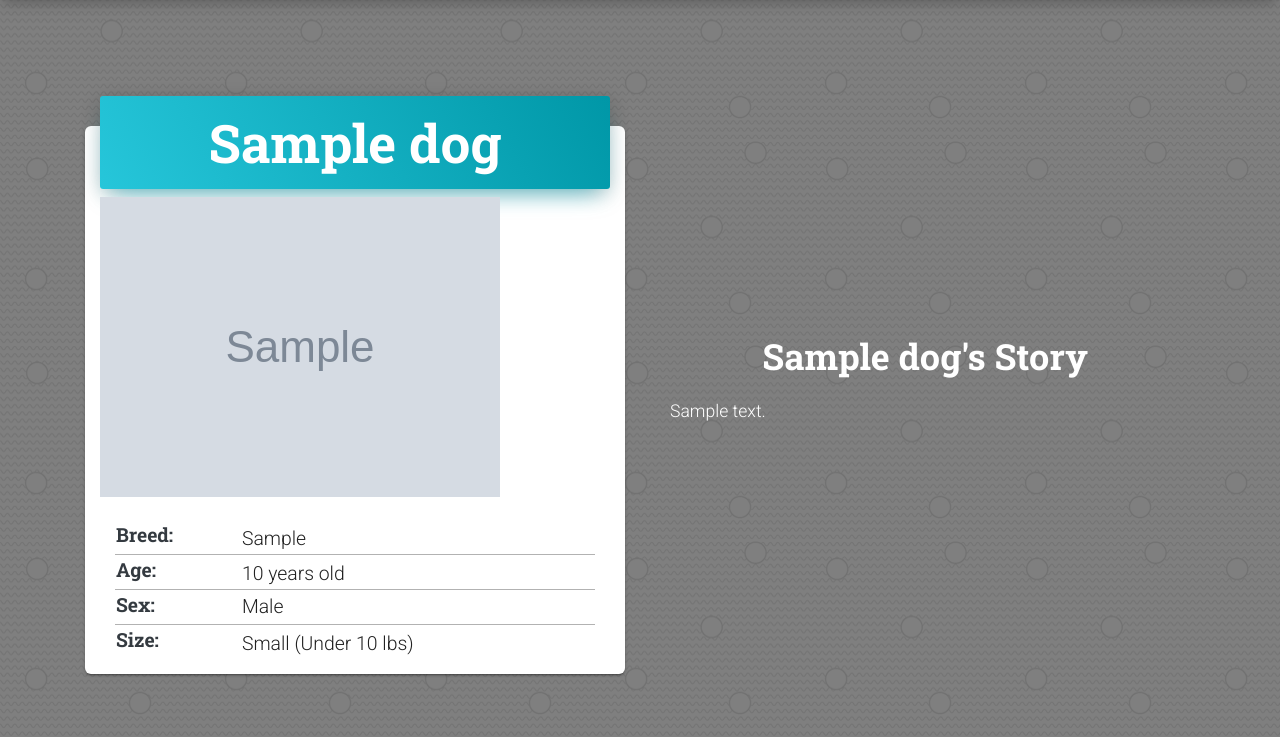
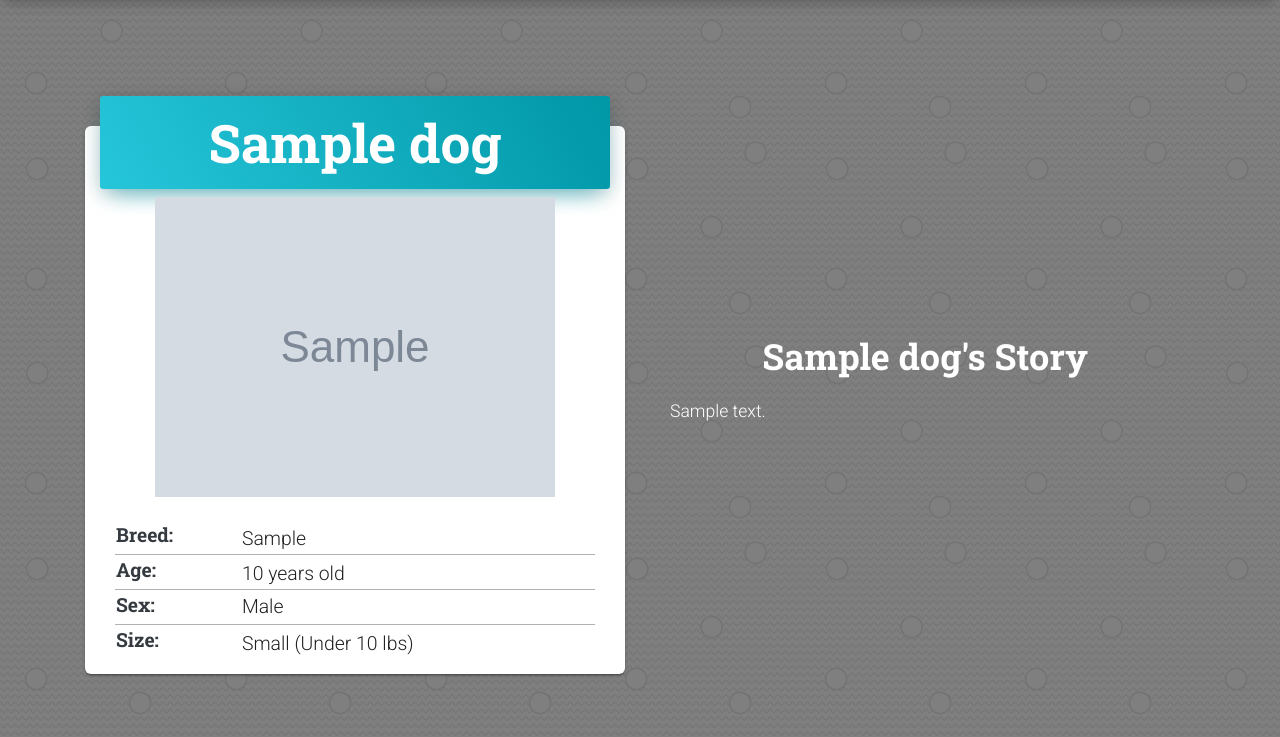
Before and after one commit to Abepena/natalies-second-chance, a Django app: page /dogs/1/ in a window 1280 px wide. Shown: the part 70-807 px from the top of the page. Run offline with Django 3.2, Linux system fonts and the light colour scheme; tables that the repository leaves empty hold one stand-in row (values such as "Sample post"); grey boxes marked "Sample" are stand-in pictures; some libraries are stand-ins or nearby versions.

Commit message:
centered image on detail page

```diff
--- a/natalies_second_chance_project/dogs/templates/dogs/dog_detail.html
+++ b/natalies_second_chance_project/dogs/templates/dogs/dog_detail.html
@@ -23,7 +23,7 @@
                     {% if user.is_authenticated %}<a href="{% url 'dogs:update' pk=dog.pk %}"class="ml-3 mt-3 d-inline btn btn-secondary text-dark btn-sm"><i class="fas fa-pencil-alt mr-1"></i>Edit</a>{% endif %}
                 </div>
                 <div class="container my-2">
-                    <img  class="img-fluid detail-img mx-auto" src="{{ dog.image.url }}" alt="No image for {{ dog.name }}">
+                    <img  class="img-fluid detail-img d-block mx-auto" src="{{ dog.image.url }}" alt="No image for {{ dog.name }}">
                 </div>
                 <div class="card-body mb-0">
                     <table class="m-0 p-0" style="width:100%">
```
